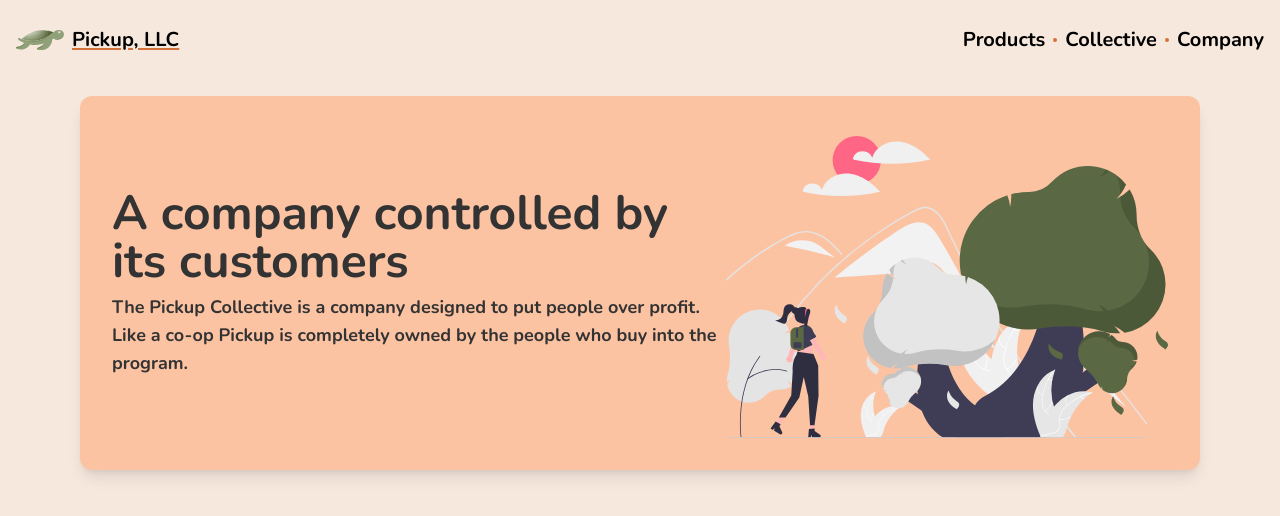
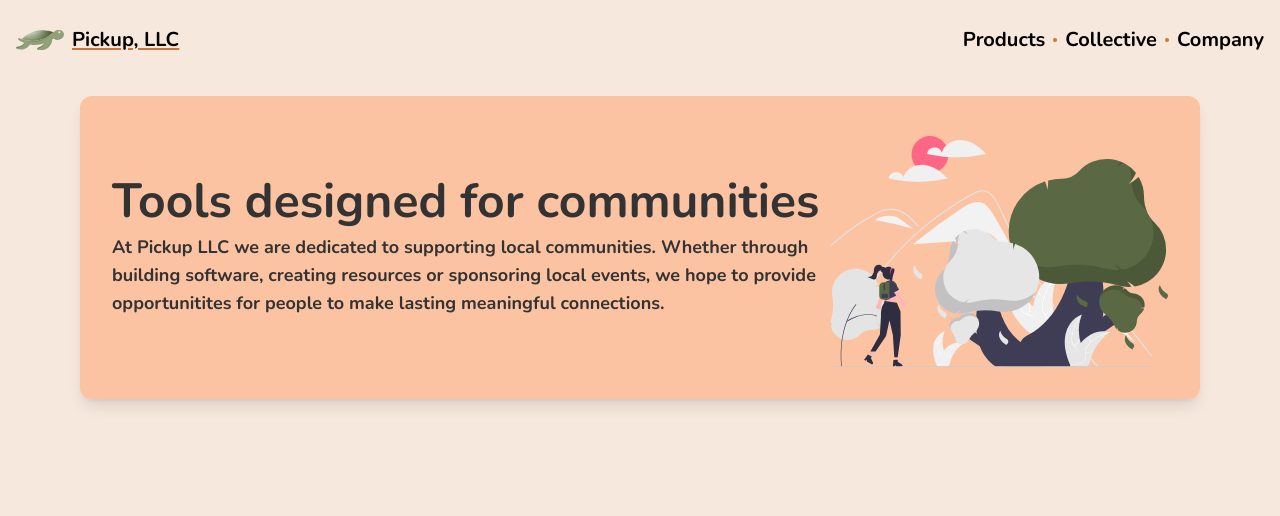
Before and after one commit to joinpickup/web, a Next.js app in the folder code/: page / in a window 1280 px wide. Shown: the top 516 px of the page. Built offline with nearby package versions, Linux system fonts and the light colour scheme.

Commit message:
fix: landing

```diff
--- a/code/src/pages/index.tsx
+++ b/code/src/pages/index.tsx
@@ -40,11 +40,11 @@ function MainContent() {
         className="m-4 md:mx-20 p-8 rounded-xl bg-orange-200 text-[#333333] shadow-lg flex md:flex-row flex-col md:space-x-2 space-y-2 items-center"
       >
         <div className="order-2 md:order-1 flex flex-col space-y-2">
-          <div className="text-4xl md:text-5xl">A company controlled by its customers</div>
+          <div className="text-4xl md:text-5xl">Tools designed for communities</div>
           <div className="text-base md:text-lg">
-            The Pickup Collective is a company designed to put people over
-            profit. Like a co-op Pickup is completely owned by the people who
-            buy into the program.
+            At Pickup LLC we are dedicated to supporting local communities.
+            Whether through building software, creating resources or sponsoring local events,
+            we hope to provide opportunitites for people to make lasting meaningful connections.
           </div>
         </div>
         <div className="order-1 md:order-2">
```
